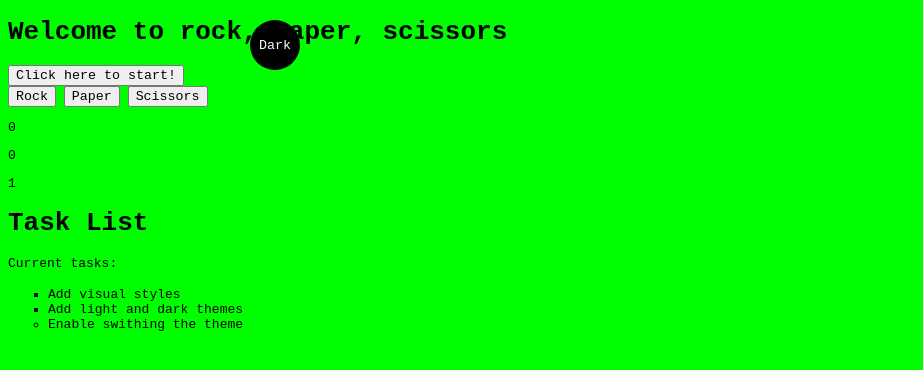
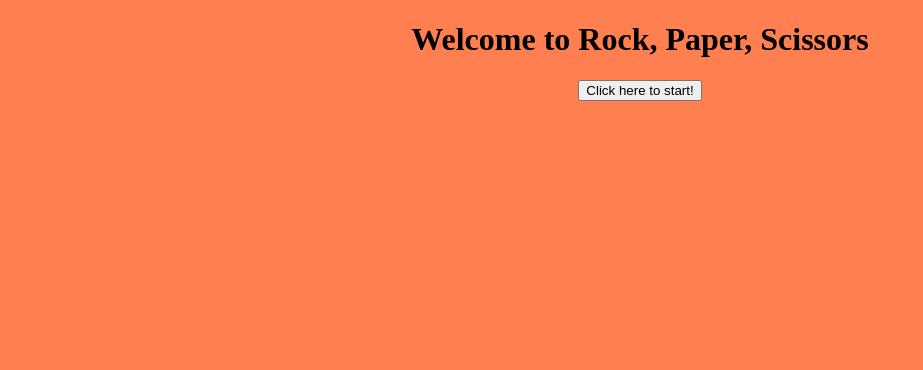
Before and after one commit to Matsonj30/jsRockPaperScissors, a plain HTML site: page index.html in a window 1280 px wide. Shown: the whole page, without its empty margins (0-923 px from the left). Drawn offline with Linux system fonts and the light colour scheme.

Commit message:
buttons and background

```diff
--- /dev/null
+++ b/app.js
@@ -0,0 +1,2 @@
+var startButton = document.getElementById(startBtn)
+startButton.addEventListener("click", )
--- a/index.html
+++ b/index.html
@@ -11,15 +11,15 @@
 
 
 <body>
-    <h1 id="intro">Welcome to rock, paper, scissors</h1>
+    <h1 id="intro">Welcome to Rock, Paper, Scissors</h1>
     <button id="startBtn">Click here to start!</button>
-    <div id="choiceButtons">
+    <div class="gameBtnScore">
         <button id="rockButton">Rock</button>
         <button id="paperButton">Paper</button>
         <button id="scissorsButton">Scissors</button>
     </div>
 
-    <div id ="gameValues">
+    <div class ="gameBtnScore">
         <p id = "playerScore">0</p>
         <p id = "computerScore">0</p>
         <p id = "roundNum">1</p>
@@ -36,30 +36,3 @@
 
 
 </html>
-
-<!DOCTYPE html>
-<html lang="en">
-<head>
-    <meta charset="utf-8">
-    <meta name="viewport" content="width=device-width, initial-scale=1.0">
-    <title>Simple Webiste</title>
-    <link rel="stylesheet" href="main.css">
-    <script src ="app.js"></script>
-</head>
-<body class="light-theme">
-    <h1>Task List</h1>
-    <p id="msg">Current tasks:</p>
-<ul>
-    <li class="list">Add visual styles</li>
-    <li class="list">Add light and dark themes</li>
-    <li>Enable swithing the theme</li>
-</ul>
-<div>
-    <button class="btn">Dark</button>
-</div>
-<script src="app.js"></script>
-<noscript>You need to enable JavaScript to view the full site.</noscript>
-
-</body>
-
-</html>
--- a/main.css
+++ b/main.css
@@ -1,51 +1,14 @@
-:root{
-    --green: #00FF00;
-    --white: #ffffff;
-    --black: #000000;
+body{
+  background-color: coral;
 }
-*{
-    color:var(--fontColor);
-    font-family: Helvetica
+.gameBtnScore{
+  visibility: hidden;
 }
-body{
-    background: var(--bg)
+h1{
+  text-align: center;
 }
-
-ul{
-    font-family: Helvetica;
+#startBtn{
+  visibility: visible;
+  margin: auto;
+  display: block;
 }
-li {
-    list-style: circle;
-}
-
-.list {
-    list-style: square;
-}
-
-*{
-    font-family: monospace;
-  }
-.light-theme {
-    --bg: var(--green);
-    --fontColor: var(--black);
-    --btnBg: var(--black);
-    --btnFontColor: var(--white);
-  }
-.dark-theme {
-    --bg: var(--black);
-    --fontColor: var(--green);
-    --btnBg: var(--white);
-    --btnFontColor: var(--black);
-  }
-.btn {
-    position: absolute;
-    top: 20px;
-    left: 250px;
-    height: 50px;
-    width: 50px;
-    border-radius: 50%;
-    border: none;
-    color: var(--btnFontColor);
-    background-color: var(--btnBg);
-  }
-.btn:focus { outline-style: none; }
```
